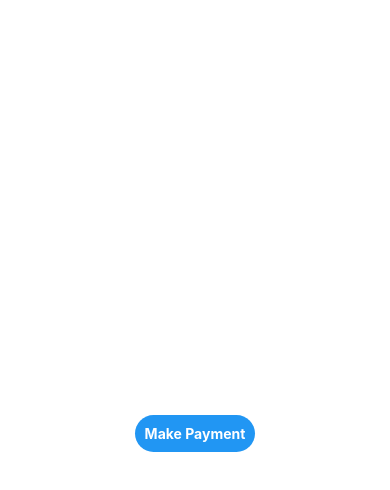
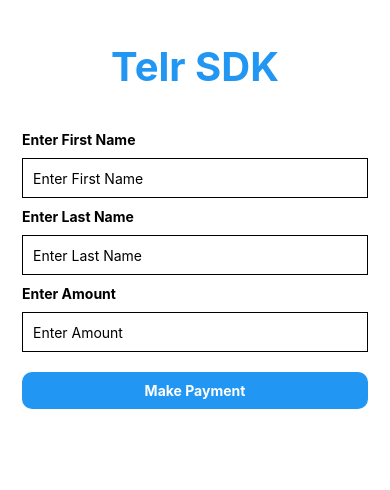
Before and after one commit to telrsdk/rn-telr-sdk, a React Native app in the folder RNTelrSDK/: screen / in a window 390 px wide. Shown: the top 490 px of the page. Built offline with nearby package versions, Linux system fonts and the light colour scheme.

Commit message:
add custome text inpute

```diff
--- a/RNTelrSDK/App.js
+++ b/RNTelrSDK/App.js
@@ -6,7 +6,8 @@
   View,
   Pressable,
   Text,
-  Alert
+  Alert,
+  TextInput
 } from 'react-native';
 
 import TelrSdk from './TelrSdk';
@@ -16,6 +17,13 @@
   const [telrModalVisible, setTelrModalVisible] = useState(false);
 
   const [paymentRequest, setPaymentRequest] = useState(null);
+
+  const [billing_name_first, setBilling_name_first] = React.useState("");
+
+  const [billing_name_last, setBilling_name_last] = React.useState("");
+
+  const [tran_amount, setTran_amount] = React.useState("");
+
 
 
   const telrModalClose = () => {
@@ -35,9 +43,20 @@
 
 
   const showTelrPaymentPage = () => {
+
+    if (billing_name_first == null || billing_name_first == "") {
+      Alert.alert("Enter first name");
+      return
+    } else if (billing_name_last == null || billing_name_last == "") {
+      Alert.alert("Enter last name");
+      return
+    } else if (tran_amount == null || tran_amount == "") {
+      Alert.alert("Enter amount");
+      return
+    }
     var paymentRequest = {
-      sdk_env:"dev",//prod//dev
-      something_went_wrong_message:"Something went wrong",//  this message for suppose someitng is happen wrong with payment then you can config this one.
+      sdk_env: "dev",//prod//dev
+      something_went_wrong_message: "Something went wrong",//  this message for suppose someitng is happen wrong with payment then you can config this one.
       store_id: "15996",
       key: "pQ6nP-7rHt@5WRFv",
       device_type: "iOS",//Android
@@ -52,12 +71,12 @@
       tran_cartid: `${Math.floor(Math.random() * 100) + 2}`,//enter cart id it shoud be unique for every transaction //1234567890
       tran_description: "Test Mobile API",// enter tran description
       tran_currency: "AED",
-      tran_amount: "1.00",
+      tran_amount: tran_amount,
       tran_language: "en",
       tran_firstref: "",
       billing_name_title: "Mr",
-      billing_name_first: "John",
-      billing_name_last: "Parker",
+      billing_name_first: billing_name_first,
+      billing_name_last: billing_name_last,
       billing_address_line1: "sclk lk fk",
       billing_address_city: "Riyad",
       billing_address_region: "Saudi Arabia",
@@ -72,8 +91,30 @@
 
   return (
     <SafeAreaView style={styles.backgroundStyle}>
-      <TelrSdk backButtonText={"Back"} buttonBackStyle={styles.buttonBackStyle} buttonBackColor={styles.buttonBackColor} backButtonTextStyle={styles.backButtonTextStyle} paymentRequest={paymentRequest} telrModalVisible={telrModalVisible} telrModalClose={telrModalClose} didFailWithError={didFailWithError} didPaymentSuccess={didPaymentSuccess}/>
+      <TelrSdk backButtonText={"Back"} buttonBackStyle={styles.buttonBackStyle} buttonBackColor={styles.buttonBackColor} backButtonTextStyle={styles.backButtonTextStyle} paymentRequest={paymentRequest} telrModalVisible={telrModalVisible} telrModalClose={telrModalClose} didFailWithError={didFailWithError} didPaymentSuccess={didPaymentSuccess} />
       <View style={styles.centeredView}>
+        <Text style={styles.telrTextStyle}>Telr SDK</Text>
+        <Text style={styles.inputTextStyle}>Enter First Name</Text>
+        <TextInput
+          style={styles.input}
+          placeholder={"Enter First Name"}
+          onChangeText={setBilling_name_first}
+          value={billing_name_first}
+        />
+        <Text style={styles.inputTextStyle}>Enter Last Name</Text>
+        <TextInput
+          style={styles.input}
+          placeholder={"Enter Last Name"}
+          onChangeText={setBilling_name_last}
+          value={billing_name_last}
+        />
+        <Text style={styles.inputTextStyle}>Enter Amount</Text>
+        <TextInput
+          style={styles.input}
+          placeholder={"Enter Amount"}
+          onChangeText={setTran_amount}
+          value={tran_amount}
+        />
         <Pressable
           style={[styles.buttonPay, styles.buttonPayment]}
           onPress={() => showTelrPaymentPage()}>
@@ -91,17 +132,25 @@
   },
   centeredView: {
     flex: 1,
-    justifyContent: "center",
-    alignItems: "center",
-    marginTop: 22
+    marginTop: 22,
+    margin: 22
+  },
+  telrTextStyle: {
+    color: "#2196F3",
+    fontWeight: "bold",
+    textAlign: "center",
+    fontSize: 40,
+    paddingTop: 20,
+    marginBottom: 30,
   },
   buttonPay: {
-    borderRadius: 20,
+    borderRadius: 10,
     padding: 10,
     elevation: 2
   },
   buttonPayment: {
     backgroundColor: "#2196F3",
+    marginTop: 20,
   },
   payButtonTextStyle: {
     color: "white",
@@ -109,7 +158,7 @@
     textAlign: "center"
   },
   buttonBackStyle: {
-    borderRadius: 20,
+    borderRadius: 10,
     padding: 5,
     margin: 5,
     elevation: 2,
@@ -122,7 +171,20 @@
     color: "white",
     fontWeight: "bold",
     textAlign: "center"
-  }
+  },
+  inputTextStyle: {
+    marginTop: 10,
+    color: "black",
+    fontWeight: "bold",
+    textAlign: "left",
+    fontSize: 14,
+  },
+  input: {
+    marginTop: 10,
+    height: 40,
+    borderWidth: 1,
+    padding: 10,
+  },
 });
 
 export default App;
```
